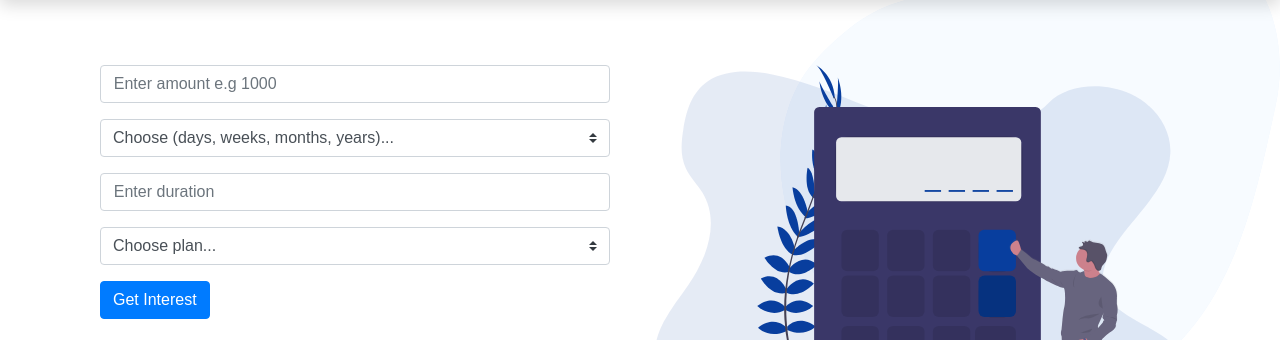
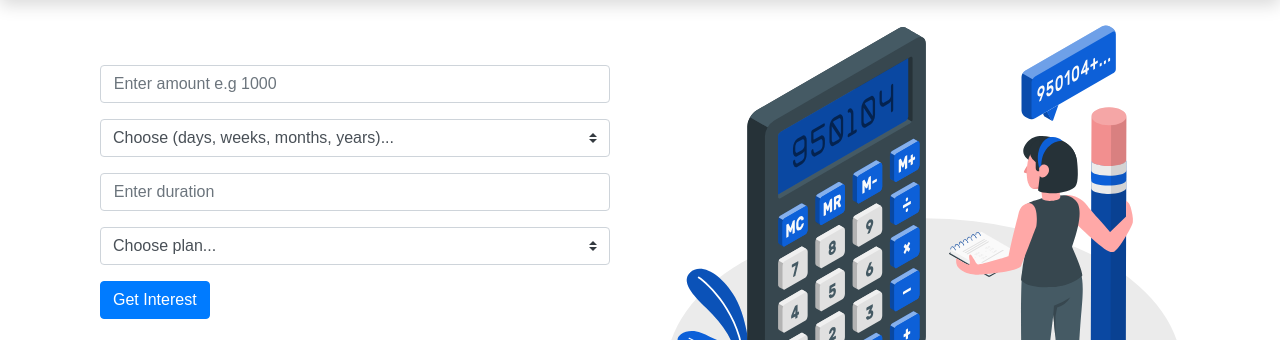
Before and after one commit to Ose-Me/interest-calculator, a plain HTML site: page index.html in a window 1280 px wide. Shown: the part 79-419 px from the top of the page. Drawn offline with nearby package versions, Linux system fonts and the light colour scheme.

Commit message:
fix:image

```diff
--- a/index.html
+++ b/index.html
@@ -14,7 +14,6 @@
 </head>
 
 <body>
-    <img src="./src/background.svg" class="background-fill">
     <nav class="navbar navbar-expand-lg navbar-light bg-light fixed-top shadow">
         <div class="container">
             <a class="navbar-brand" href="#"><img src="./src/piggy-png_1_.png"></a>
@@ -103,7 +102,7 @@
                 </div>
             </div>
             <div class="col-md-6 d-none d-md-block">
-                <img src="./src/undraw_Calculator_0evy (1).svg" style="width: 100%;" />
+                <img src="./src/Calculator-amico.svg" class="image" />
             </div>
         </div>
     </div>
@@ -111,14 +110,14 @@
 
     <script src="https://code.jquery.com/jquery-3.5.1.slim.min.js"
         integrity="sha384-DfXdz2htPH0lsSSs5nCTpuj/zy4C+OGpamoFVy38MVBnE+IbbVYUew+OrCXaRkfj" crossorigin="anonymous">
-        </script>
+    </script>
     <script src="./src/index.js"></script>
     <script src="https://cdn.jsdelivr.net/npm/popper.js@1.16.0/dist/umd/popper.min.js"
         integrity="sha384-Q6E9RHvbIyZFJoft+2mJbHaEWldlvI9IOYy5n3zV9zzTtmI3UksdQRVvoxMfooAo" crossorigin="anonymous">
-        </script>
+    </script>
     <script src="https://stackpath.bootstrapcdn.com/bootstrap/4.5.0/js/bootstrap.min.js"
         integrity="sha384-OgVRvuATP1z7JjHLkuOU7Xw704+h835Lr+6QL9UvYjZE3Ipu6Tp75j7Bh/kR0JKI" crossorigin="anonymous">
-        </script>
+    </script>
 </body>
 
 </html>
--- a/src/index.css
+++ b/src/index.css
@@ -17,8 +17,13 @@ body {
   height: 50px;
 }
 
+.image {
+  margin-top: -4rem;
+  width: 100%;
+}
+
 .form-control {
-  padding: .7rem .8rem;
+  padding: 0.7rem 0.8rem;
 }
 
 .background-fill {
```
Also changed, not shown: src/Calculator-amico.svg (added).
